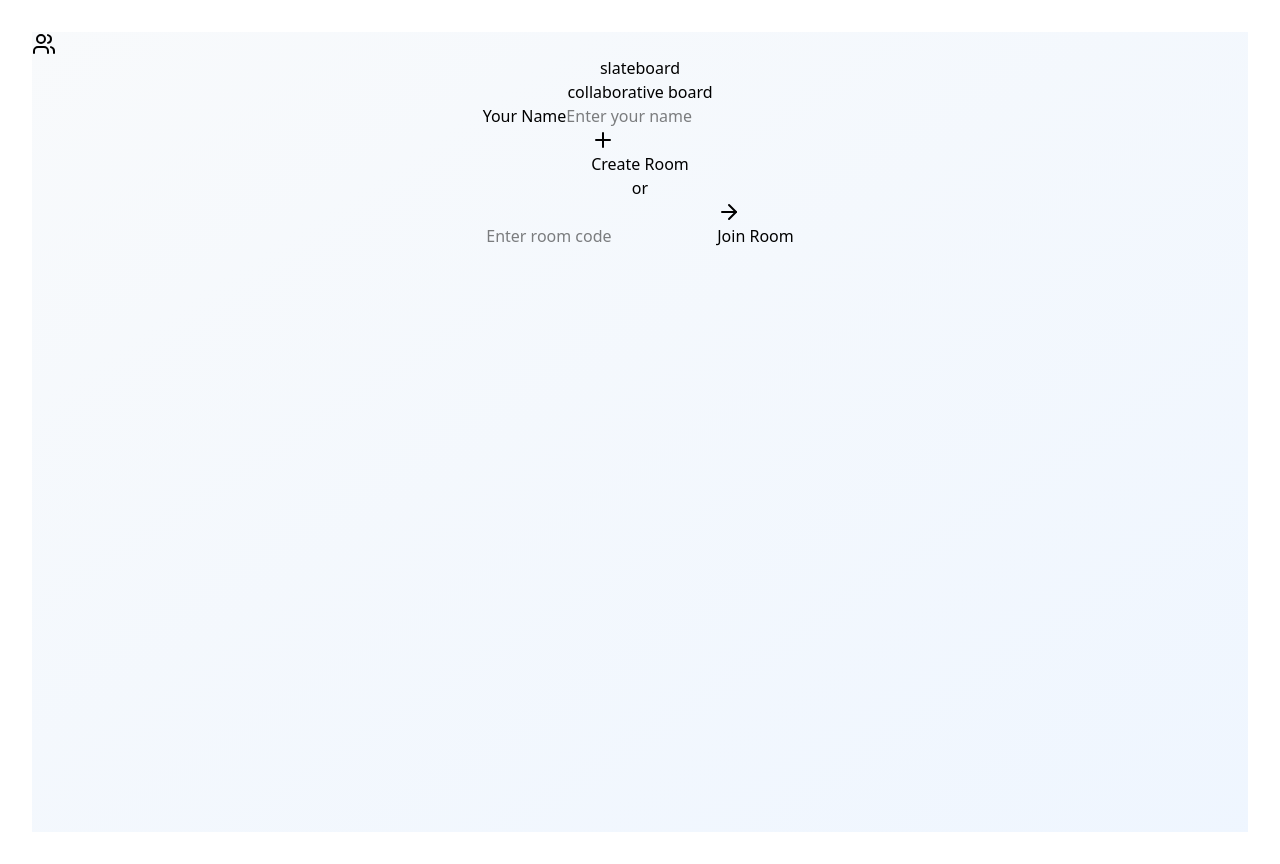
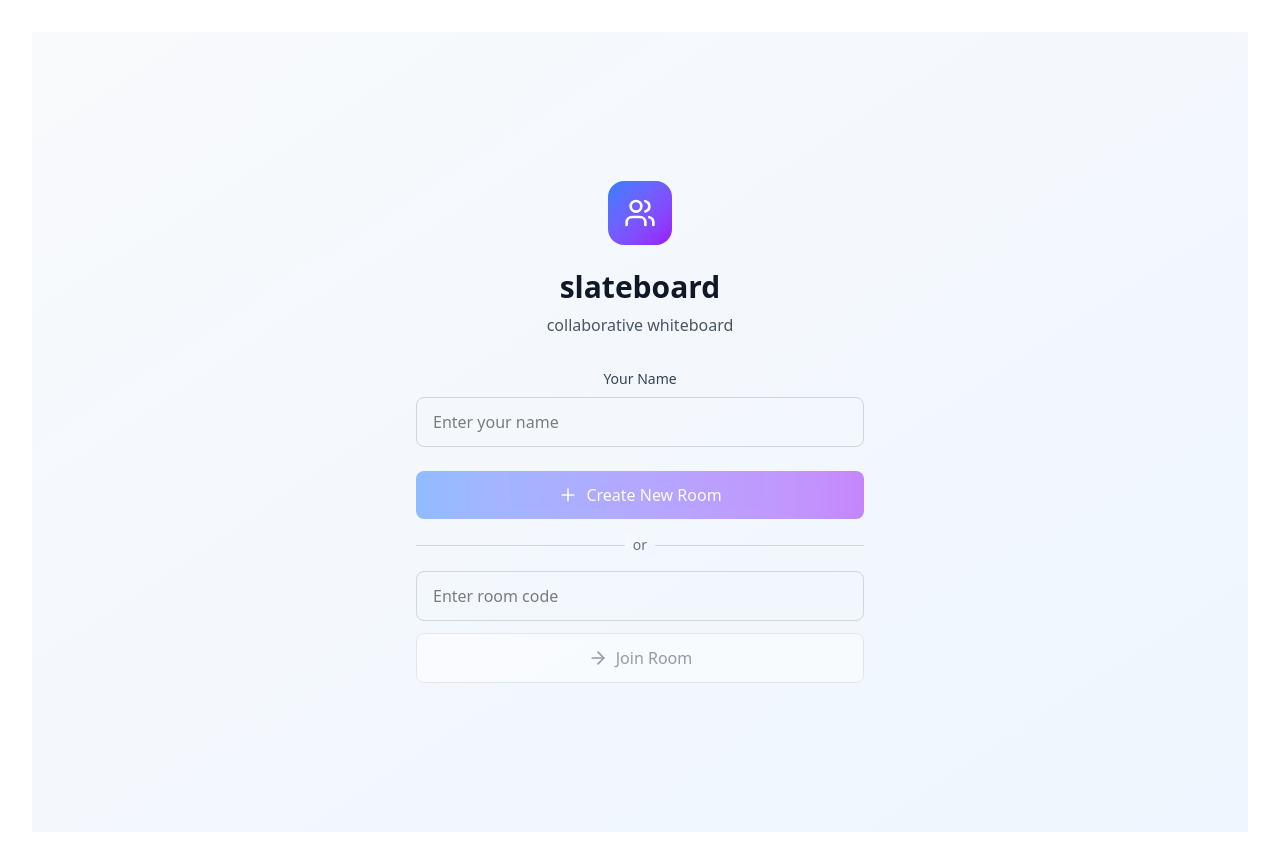
Before and after one commit to grilled-swampert/slate-board, a React (Vite) app in the folder frontend/: page / in a window 1280 px wide. Built offline with nearby package versions, Linux system fonts and the light colour scheme.

Commit message:
homepage css

```diff
--- a/frontend/src/components/HomePage.tsx
+++ b/frontend/src/components/HomePage.tsx
@@ -1,6 +1,6 @@
-import React, { useState } from "react";
-import type { Room, User } from "../types";
-import { ArrowRight, Check, Copy, Plus, Users } from "lucide-react";
+import React, { useState } from 'react';
+import { Users, Plus, ArrowRight, Copy, Check } from 'lucide-react';
+import type { Room, User } from '../types';
 
 interface HomePageProps {
   onJoinRoom: (room: Room, user: User) => void;
@@ -8,8 +8,8 @@ interface HomePageProps {
 }
 
 const HomePage: React.FC<HomePageProps> = ({ onJoinRoom, currentUser }) => {
-  const [roomCode, setRoomCode] = useState("");
-  const [userName, setUserName] = useState(currentUser?.name || "");
+  const [roomCode, setRoomCode] = useState('');
+  const [userName, setUserName] = useState(currentUser?.name || '');
   const [isCreating, setIsCreating] = useState(false);
   const [createdRoom, setCreatedRoom] = useState<Room | null>(null);
   const [copied, setCopied] = useState(false);
@@ -23,14 +23,7 @@ const HomePage: React.FC<HomePageProps> = ({ onJoinRoom, currentUser }) => {
   };
 
   const generateUserColor = () => {
-    const colors = [
-      "#3B82F6",
-      "#EF4444",
-      "#10B981",
-      "#F59E0B",
-      "#8B5CF6",
-      "#EC4899",
-    ];
+    const colors = ['#3B82F6', '#EF4444', '#10B981', '#F59E0B', '#8B5CF6', '#EC4899'];
     return colors[Math.floor(Math.random() * colors.length)];
   };
 
@@ -42,7 +35,7 @@ const HomePage: React.FC<HomePageProps> = ({ onJoinRoom, currentUser }) => {
       code: generateRoomCode(),
       name: `${userName}'s Room`,
       createdAt: new Date(),
-      users: [],
+      users: []
     };
 
     setCreatedRoom(newRoom);
@@ -57,7 +50,7 @@ const HomePage: React.FC<HomePageProps> = ({ onJoinRoom, currentUser }) => {
       name: userName,
       color: currentUser?.color || generateUserColor(),
       isOnline: true,
-      joinedAt: new Date(),
+      joinedAt: new Date()
     };
 
     const updatedRoom = { ...createdRoom, users: [user] };
@@ -73,7 +66,7 @@ const HomePage: React.FC<HomePageProps> = ({ onJoinRoom, currentUser }) => {
       name: userName,
       color: currentUser?.color || generateUserColor(),
       isOnline: true,
-      joinedAt: new Date(),
+      joinedAt: new Date()
     };
 
     const room: Room = {
@@ -95,86 +88,100 @@ const HomePage: React.FC<HomePageProps> = ({ onJoinRoom, currentUser }) => {
       setCopied(true);
       setTimeout(() => setCopied(false), 2000);
     } catch (err) {
-      console.error("Failed to copy room code");
+      console.error('Failed to copy room code');
     }
   };
 
   return (
-    <div className="">
-      <div>
-        <div>
-          <div>
-            <div>
-              <Users />
+    <div className="min-h-screen flex items-center justify-center p-4">
+      <div className="max-w-md w-full space-y-8">
+        <div className="text-center">
+          <div className="flex justify-center mb-6">
+            <div className="w-16 h-16 bg-gradient-to-br from-blue-500 to-purple-600 rounded-2xl flex items-center justify-center">
+              <Users className="w-8 h-8 text-white" />
             </div>
           </div>
-          <h1>slateboard</h1>
-          <p>collaborative board</p>
+          <h1 className="text-3xl font-bold text-gray-900 mb-2">slateboard</h1>
+          <p className="text-gray-600">collaborative whiteboard</p>
         </div>
 
         {!isCreating ? (
+          <div className="space-y-6">
+            <div className="space-y-4">
               <div>
-            <div>
-              <div>
-                <label htmlFor="userName">Your Name</label>
+                <label htmlFor="userName" className="block text-sm font-medium text-gray-700 mb-2">
+                  Your Name
+                </label>
                 <input
                   type="text"
                   id="userName"
                   value={userName}
                   onChange={(e) => setUserName(e.target.value)}
+                  className="w-full px-4 py-3 border border-gray-300 rounded-lg focus:ring-2 focus:ring-blue-500 focus:border-transparent transition-colors"
                   placeholder="Enter your name"
                 />
               </div>
+            </div>
 
-              <div>
-                <button onClick={handleCreateRoom} disabled={!userName.trim()}>
-                  <Plus />
-                  Create Room
+            <div className="space-y-4">
+              <button
+                onClick={handleCreateRoom}
+                disabled={!userName.trim()}
+                className="w-full flex items-center justify-center px-4 py-3 bg-gradient-to-r from-blue-500 to-purple-600 text-white rounded-lg font-medium hover:from-blue-600 hover:to-purple-700 disabled:opacity-50 disabled:cursor-not-allowed transition-all duration-200 transform hover:scale-[1.02]"
+              >
+                <Plus className="w-5 h-5 mr-2" />
+                Create New Room
               </button>
 
-                <div>
-                  <div>
-                    <div></div>
+              <div className="relative">
+                <div className="absolute inset-0 flex items-center">
+                  <div className="w-full border-t border-gray-300"></div>
                 </div>
-                  <div>
-                    <span>or</span>
+                <div className="relative flex justify-center text-sm">
+                  <span className="px-2 bg-gradient-to-br from-slate-50 to-blue-50 text-gray-500">or</span>
                 </div>
               </div>
 
-                <div>
+              <div className="space-y-3">
                 <input
                   type="text"
                   value={roomCode}
                   onChange={(e) => setRoomCode(e.target.value.toUpperCase())}
+                  className="w-full px-4 py-3 border border-gray-300 rounded-lg focus:ring-2 focus:ring-blue-500 focus:border-transparent transition-colors"
                   placeholder="Enter room code"
                 />
                 <button
                   onClick={handleJoinExistingRoom}
                   disabled={!roomCode.trim() || !userName.trim()}
+                  className="w-full flex items-center justify-center px-4 py-3 bg-white border border-gray-300 text-gray-700 rounded-lg font-medium hover:bg-gray-50 disabled:opacity-50 disabled:cursor-not-allowed transition-colors"
                 >
-                    <ArrowRight />
+                  <ArrowRight className="w-5 h-5 mr-2" />
                   Join Room
                 </button>
               </div>
             </div>
           </div>
+        ) : (
+          <div className="space-y-6">
+            <div className="text-center">
+              <div className="w-16 h-16 bg-green-100 rounded-full flex items-center justify-center mx-auto mb-4">
+                <Check className="w-8 h-8 text-green-600" />
               </div>
-        ) : (
-          <div>
-            <div>
-              <div>
-                <Check />
-              </div>
-              <h2>Room Created.</h2>
-              <p>Share this code with others to collaborate!</p>
+              <h2 className="text-xl font-semibold text-gray-900 mb-2">Room Created!</h2>
+              <p className="text-gray-600">Share this code with others to collaborate</p>
             </div>
 
-            <div>
-              <div>
-                <p>Room Code</p>
-                <div>
-                  <span>{createdRoom?.code}</span>
-                  <button onClick={copyRoomCode}>
+            <div className="bg-white rounded-lg border border-gray-200 p-6">
+              <div className="text-center">
+                <p className="text-sm text-gray-600 mb-2">Room Code</p>
+                <div className="flex items-center justify-center space-x-2">
+                  <span className="text-3xl font-bold text-gray-900 tracking-wider">
+                    {createdRoom?.code}
+                  </span>
+                  <button
+                    onClick={copyRoomCode}
+                    className="p-2 text-gray-500 hover:text-gray-700 rounded-lg hover:bg-gray-100 transition-colors"
+                  >
                     {copied ? (
                       <Check className="w-5 h-5 text-green-600" />
                     ) : (
@@ -183,19 +190,22 @@ const HomePage: React.FC<HomePageProps> = ({ onJoinRoom, currentUser }) => {
                   </button>
                 </div>
               </div>
-              <div>
+            </div>
+
+            <div className="space-y-3">
               <button
                 onClick={handleJoinCreatedRoom}
+                className="w-full flex items-center justify-center px-4 py-3 bg-gradient-to-r from-blue-500 to-purple-600 text-white rounded-lg font-medium hover:from-blue-600 hover:to-purple-700 transition-all duration-200 transform hover:scale-[1.02]"
               >
-                  <ArrowRight />
+                <ArrowRight className="w-5 h-5 mr-2" />
                 Enter Room
               </button>
               <button
                 onClick={() => setIsCreating(false)}
+                className="w-full px-4 py-3 text-gray-600 hover:text-gray-800 transition-colors"
               >
                 Back
               </button>
-              </div>
             </div>
           </div>
         )}
```
Lines whose indentation alone changed are shown as unchanged.
